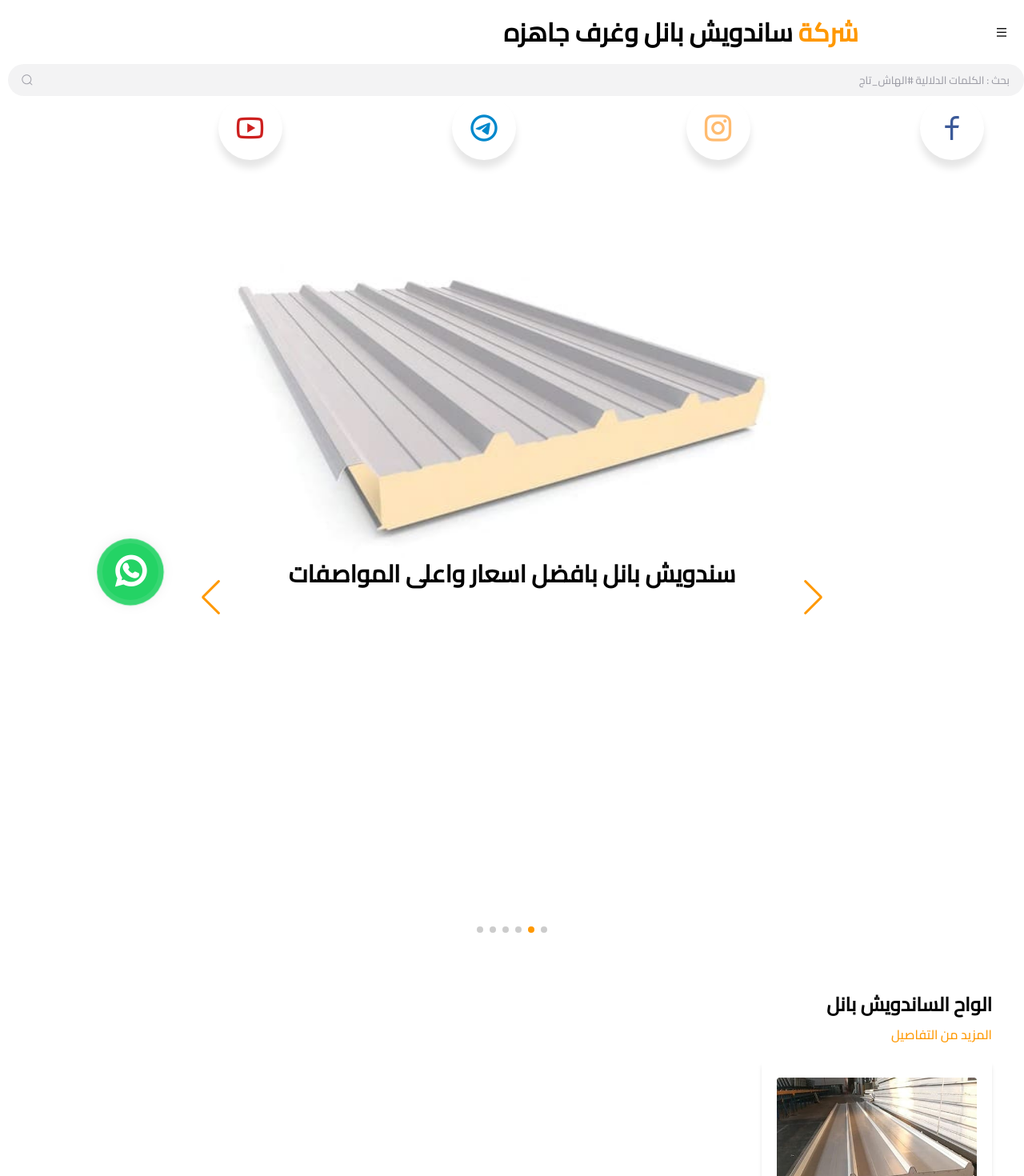
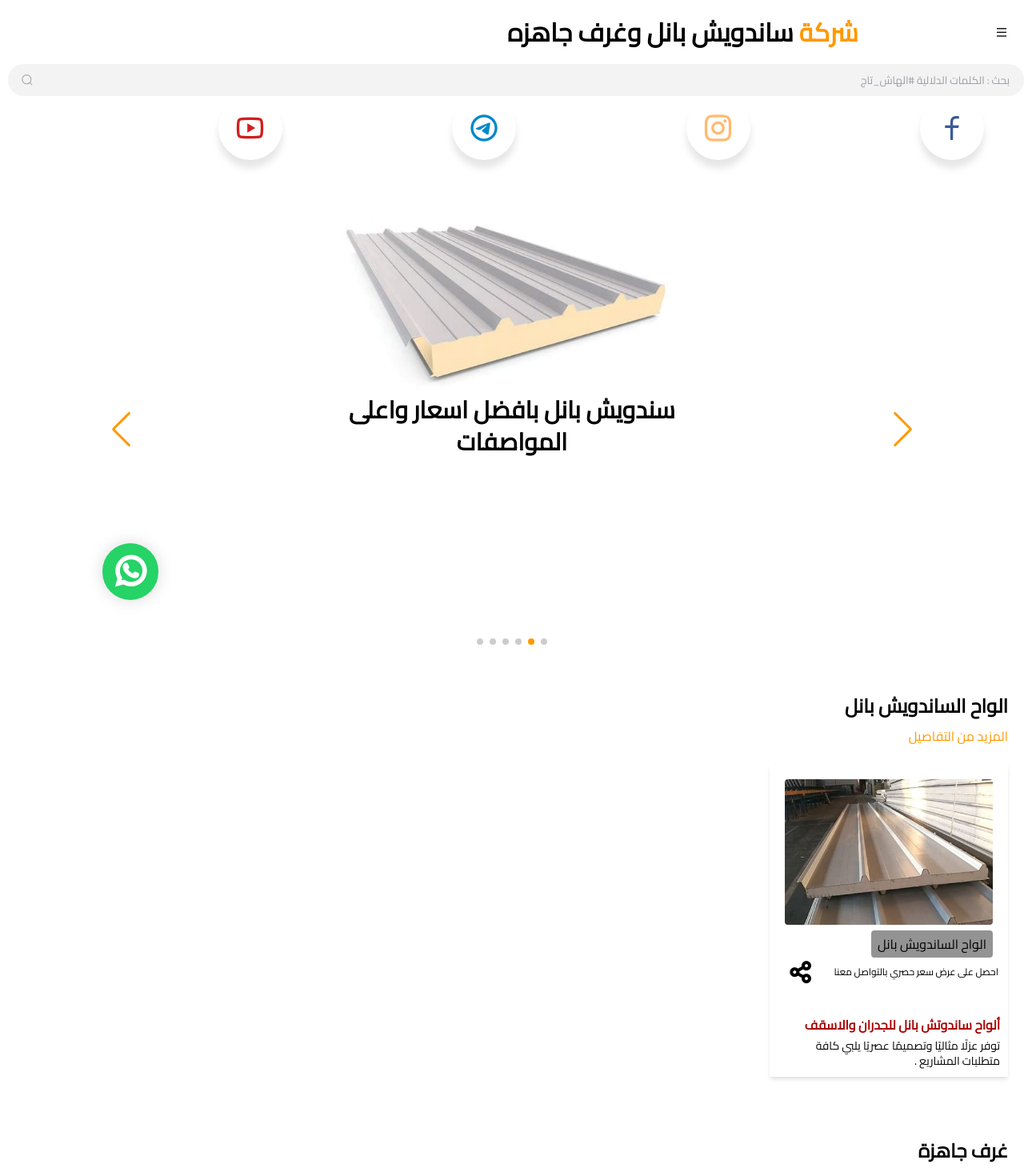
Before and after one commit to almgdshi123/NextTsWebSandwichPanel, a Next.js app: page / in a window 1280 px wide. Shown: the top 1470 px of the page at 80% size. Built offline with nearby package versions, Linux system fonts and the light colour scheme.

Commit message:
سيو : تحسين محركات البحث

```diff
--- a/app/globals.css
+++ b/app/globals.css
@@ -1,10 +1,16 @@
-@import url("https://fonts.googleapis.com/css2?family=Cairo:wght@500&display=swap");
+@font-face {
+  font-family: 'Cairo';
+  src: url("../public/assets/font/Cairo-Regular.ttf") ;
+
+}
+
 *{
 
     padding: 0;
     margin: 0;
     box-sizing: border-box;
    font-family: "Cairo", sans-serif;
+   font: optional;
 }
 :root {
 
--- a/app/home.css
+++ b/app/home.css
@@ -1,37 +1,7 @@
 .home-container{
     width: 100%;
-    height: 100%;
+    height: 70vh;
 
-    display: flex;
-    justify-content: center;
-    align-items: center;
+    display: block;
+    margin-top: 50px;
   }
-  .home{
-    max-width: 380px;
-    margin-top: 100px;
-    width: 100%;
-    height: 100%;
-    border: 5px;
-    display: flex;
-    flex-direction: column;
-    justify-content: center;
-    align-items: center;
-    right: 5;
-  }
-
-  @media screen and (min-width: 900px) {
-
-    .home{
-      max-width: 1000px;
-      margin-top: 10px;
-      width: 80%;
-      height: 800%;
-      border: 5px;
-      display: flex;
-      flex-direction: row;
-      justify-content: center;
-      align-items: center;
-      right: 5;
-    }
-
-  }
--- a/app/page.tsx
+++ b/app/page.tsx
@@ -8,9 +8,7 @@ export default function Home() {
     <div>
     <div className="home-container">
 
-      <div className="home"  >
         <SwiperComponent></SwiperComponent>
-      </div>
     </div>
    <Content  title="home"></Content>
   </div>
--- a/components/content/Content.tsx
+++ b/components/content/Content.tsx
@@ -5,9 +5,9 @@ import Link from "next/link";
 export default function Content({ title }) {
   return (
     <div>
-      <section id="service">
+
         <DropdownItem title={title}></DropdownItem>
-      </section>
+
     </div>
   );
 }
@@ -67,13 +67,17 @@ function DropdownItem(props) {
 
   return (
     <div>
-      <section id="service">
-        {dataContent.map((item, index) =>
-          props.title === "home" || item.href === props.title
-            ? renderContent(item, index)
-            : null
-        )}
-      </section>
+
+     {
+  dataContent.map((item, index) => (
+    <section key={index} id={item.href}>
+      {props.title === "home" || item.href === props.title
+        ? renderContent(item, index)
+        : null}
+    </section>
+  ))
+}
+
     </div>
   );
 }
--- a/components/dataContent.js
+++ b/components/dataContent.js
@@ -4,7 +4,16 @@ export const dataContent = [
     titleMeat: "ألواح الساندويش بانل للجدران والأسقف | احصل على عرض سعر حصري",
     href: "sandwich",
     alt: "الساندويش  بانل: جودة عالية وأسعار مميزة",
-    description: "اكتشف ألواح الساندويش بانل المتطورة للجدران والأسقف. توفر عزلًا مثاليًا وتصميمًا عصريًا يلبي كافة متطلبات المشاريع الحديثة في السعودية.",
+    description:
+      "اكتشف ألواح الساندويش بانل المتطورة للجدران والأسقف. توفر عزلًا مثاليًا وتصميمًا عصريًا يلبي كافة متطلبات المشاريع الحديثة في السعودية.",
+    keywords:
+      "ساندويش بانل, عزل حراري, عزل صوتي, تصاميم مبتكرة, بناء سريع, توفير الطاقة, السعودية",
+    author: "شركة الساندويش بانل المتخصصة في توفير حلول العزل الحراري والصوتي",
+    og: {
+      url: "https://sandwichpanl.com/product-sandwich/sandwich",
+      type: "product",
+    },
+
     data: [
       {
         id: 1,
@@ -25,18 +34,25 @@ export const dataContent = [
     titleMeat: "غرف جاهزة مسبقة الصنع | استكشف مجموعتنا المتنوعة",
     href: "room",
     alt: "اكتشف غرفنا الجاهزة المتطورة، المثالية لكل احتياجاتك السكنية والتجارية",
-    description: "نقدم خدمات تركيب هناجر متطورة في السعودية، مع تصاميم مبتكرة تلائم احتياجاتكم. جودة عالية وسرعة في التنفيذ، مع حلول بناء متكاملة."
+    description:
+      "“استمتع بالراحة والأناقة مع غرفنا الجاهزة المصممة لتلبية كافة احتياجاتك. سواء كنت تبحث عن حلول عملية للمساحات السكنية أو الحلول التجارية، فإن غرفنا توفر لك الجودة العالية والتصميم المتطور. تعرف على مجموعتنا الواسعة واختر ما يناسب طموحاتك وميزانيتك.” ",
+    keywords:
+      "غرف جاهزة, مسبقة الصنع, حلول سكنية, حلول تجارية, تصميم عصري, جودة عالية, السعودية",
+    author: "شركة الغرف الجاهزة المتخصصة في توفير حلول الإقامة العصرية",
+    og: {
+      url: "https://sandwichpanl.com/product-sandwich/room",
+      type: "product",
+    },
 
-    ,
     data: [
       {
         id: 2,
         image: "/assets/img/مباني مسبقة الصنع.jpg",
-        altimage: "غرف جاهزة مسبقة الصنع: سريعة التركيب ومتناسقة مع معايير الجودة",
-        price:"تواصل معنا للحصول على تسعيرة خاصة",
-        alt:  "استكشف مجموعتنا من الغرف الجاهزة المسبقة الصنع، المثالية للإقامة الفورية والمشاريع التجارية، مع توفير الراحة والأمان.",
-        description:  "غرف جاهزة مسبقة الصنع"
-        ,
+        altimage:
+          "غرف جاهزة مسبقة الصنع: سريعة التركيب ومتناسقة مع معايير الجودة",
+        price: "تواصل معنا للحصول على تسعيرة خاصة",
+        alt: "استكشف مجموعتنا من الغرف الجاهزة المسبقة الصنع، المثالية للإقامة الفورية والمشاريع التجارية، مع توفير الراحة والأمان.",
+        description: "غرف جاهزة مسبقة الصنع",
         content: "حلول سكنية سريعة وعملية مع ضمان الجودة والراحة.",
       },
     ],
@@ -45,19 +61,27 @@ export const dataContent = [
     title: "تركيب هناجر",
     titleMeat: "تركيب هناجر في السعودية | تصاميم مبتكرة وحلول بناء سريعة",
     href: "hnaager",
-    alt:"هناجر متطورة جاهزة للتركيب في السعودية - تصاميم مبتكرة وحلول بناء سريعة",
-    description: "نقدم خدمات تركيب هناجر متطورة في السعودية، مع تصاميم مبتكرة تلائم احتياجاتكم. جودة عالية وسرعة في التنفيذ، مع حلول بناء متكاملة.",
+    alt: "هناجر متطورة جاهزة للتركيب في السعودية - تصاميم مبتكرة وحلول بناء سريعة",
+    description:
+      "نقدم خدمات تركيب هناجر متطورة في السعودية، مع تصاميم مبتكرة تلائم احتياجاتكم. جودة عالية وسرعة في التنفيذ، مع حلول بناء متكاملة.",
+    keywords: "هناجر, تركيب, تصاميم مبتكرة, بناء سريع, جودة عالية, السعودية",
+    author: "شركة تركيب الهناجر المتخصصة في الحلول الإنشائية المتقدمة",
+    og: {
+      url: "https://sandwichpanl.com//product-sandwich/hnaager",
+      type: "product",
+    },
 
     data: [
       {
         id: 3,
-        "image": "/assets/img/شركات هناجر في السعودية.jpg",
-        altimage: " تركيب هناجر متطورة: سريعة التركيب ومتناسقة مع معايير الجودة",
-        price:"تواصل معنا للحصول على تسعيرة خاصة",
-        alt:  "تركيب هناجر متطورة جاهزة للتركيب في السعودية - تصاميم مبتكرة وحلول بناء سريعة.",
-        description:  "خدمات تركيب هناجر"
-        ,
-        content: "نقدم خدمات تركيب هناجر متطورة في السعودية، مع تصاميم مبتكرة تلائم احتياجاتكم. نضمن لكم جودة عالية وسرعة في التنفيذ، مع توفير حلول بناء متكاملة تشمل العزل الحراري والصوتي، ومقاومة الظروف الجوية القاسية.",
+        image: "/assets/img/شركات هناجر في السعودية.jpg",
+        altimage:
+          " تركيب هناجر متطورة: سريعة التركيب ومتناسقة مع معايير الجودة",
+        price: "تواصل معنا للحصول على تسعيرة خاصة",
+        alt: "تركيب هناجر متطورة جاهزة للتركيب في السعودية - تصاميم مبتكرة وحلول بناء سريعة.",
+        description: "خدمات تركيب هناجر",
+        content:
+          "نقدم خدمات تركيب هناجر متطورة في السعودية، مع تصاميم مبتكرة تلائم احتياجاتكم. نضمن لكم جودة عالية وسرعة في التنفيذ، مع توفير حلول بناء متكاملة تشمل العزل الحراري والصوتي، ومقاومة الظروف الجوية القاسية.",
       },
     ],
   },
--- a/components/swiper/swiper.css
+++ b/components/swiper/swiper.css
@@ -1,18 +1,11 @@
-
-
 .swiper {
   width: 100%;
-    height: 100%;
-
+  height: auto; /* تعديل الارتفاع ليكون متجاوبًا */
 }
 
 .swiper-slide {
   text-align: center;
   font-size: 18px;
-    background: #fff;
-
-
-    /* Center slide text vertically */
   display: flex;
   justify-content: center;
   align-items: center;
@@ -20,31 +13,15 @@
 
 .swiper-slide img {
   display: block;
-    width: 100%;
-    height: 100%;
+  width: auto; /* تعديل العرض ليكون متجاوبًا */
+  height: auto; /* تعديل الارتفاع ليكون متجاوبًا */
+  max-width: 100%; /* تحديد العرض الأقصى للصورة */
 }
 
+.subscribe {
 
 
-
-  .subscribe {
-    position: relative;
-    height: 100%;
-    width: 100%;
   padding: 20px;
-
-  }
-
-  .subscribe:after {
-    position: absolute;
-    content: "";
-    right: -10px;
-    bottom: 18px;
-    width: 0;
-    height: 0;
-    border-left: 0px solid transparent;
-    border-right: 10px solid transparent;
-    border-bottom: 10px solid #1a044e;
 }
 
 .subscribe p {
@@ -53,19 +30,22 @@
   font-weight: bold;
   line-height: 40px;
 }
+
 .swiper-button-prev, .swiper-button-next {
   color: var(--main-color);
 }
 
-  .swiper-pagination-bullet-active{
+.swiper-pagination-bullet-active {
   background-color: var(--main-color);
 }
+
 @media screen and (min-width: 800px) {
   .swiper {
-      margin-top: 100PX;
     width: 80%;
-      height: 80%;
   }
+  .subscribe {
 
-
+max-width: 500px;
+    padding: 20px;
   }
+}
--- a/next.config.mjs
+++ b/next.config.mjs
@@ -1,6 +1,12 @@
 /** @type {import('next').NextConfig} */
 const nextConfig = {
     output:'export',
+    reactStrictMode: true,
+    images: {
+      domains: ['sandwichpanl.com'],
+    },
+
 };
 
+
 export default nextConfig;
```
Also changed, not shown: app/product-sandwich/[product]/[productId]/page.tsx (+23 -11 lines), app/product-sandwich/[product]/page.tsx (+18 -2 lines), app/product-sandwich/page.tsx (+10 -0 lines), components/dataDetails.js (+96 -63 lines), public/assets/font/Cairo-Regular.ttf (added). Lines whose indentation alone changed are shown as unchanged.
